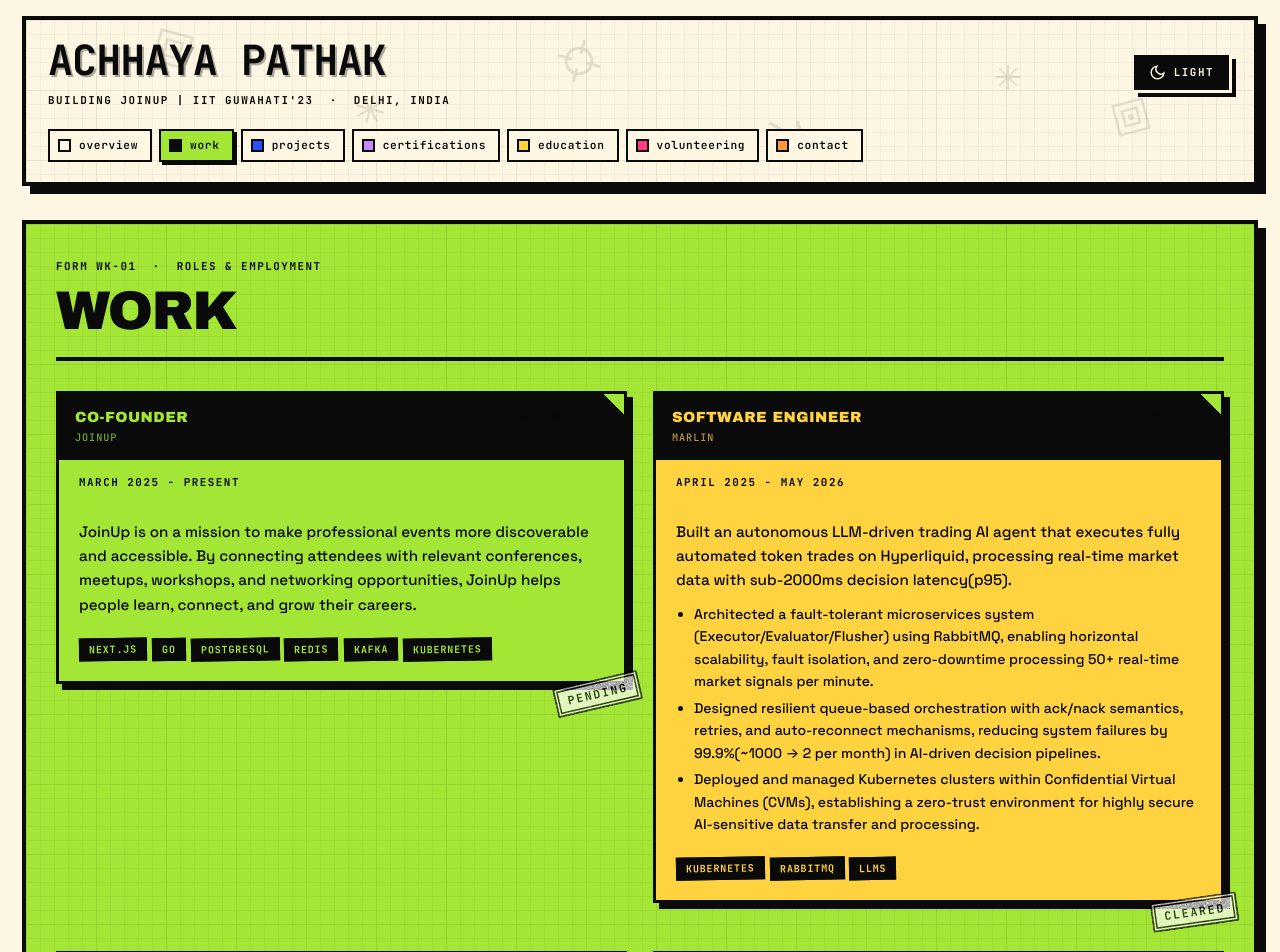
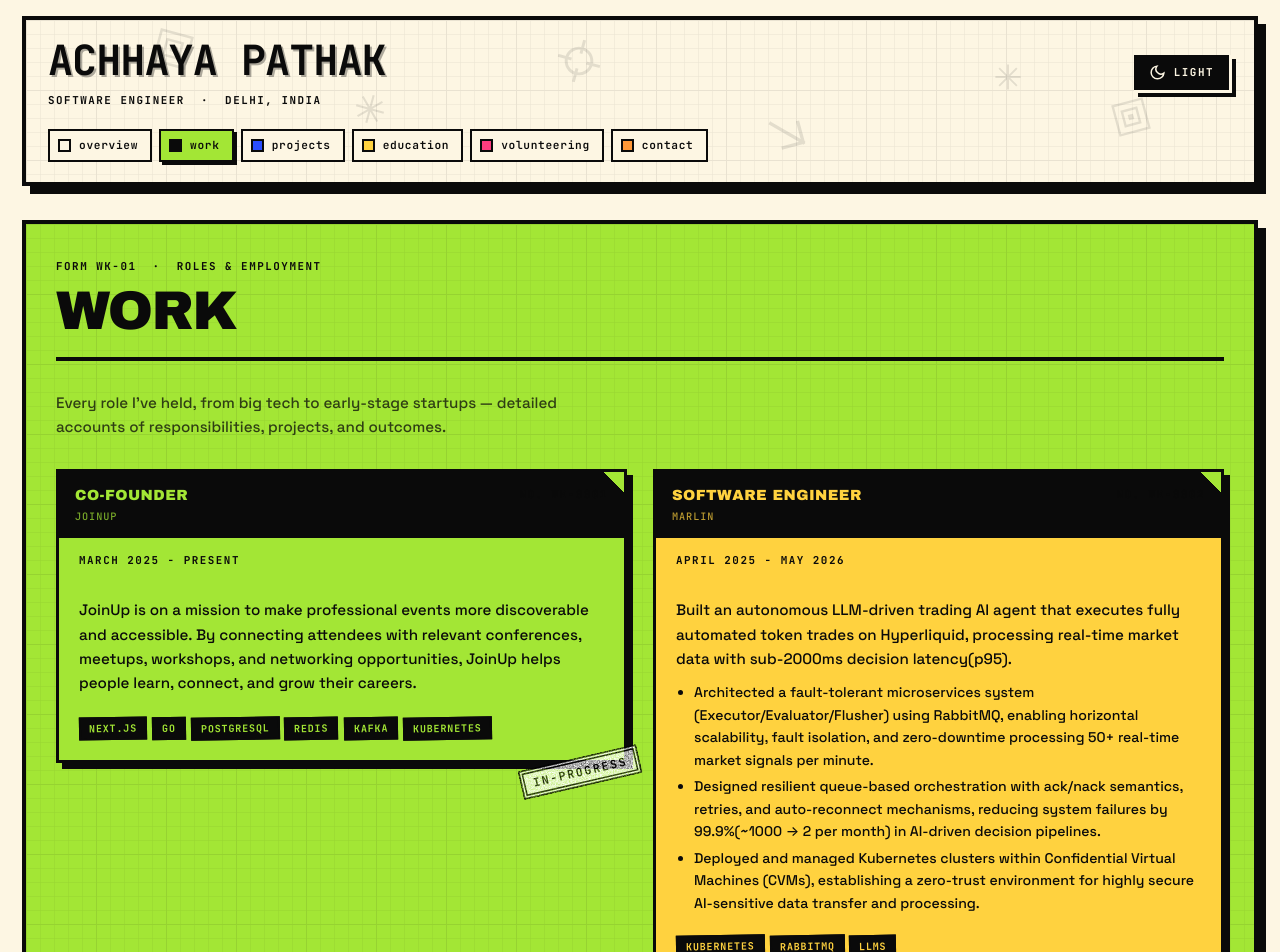
Before and after one commit to achhayapathak/portfolio, a Next.js app: page /work in a window 1280 px wide. Shown: the part 60-1012 px from the top of the page. Built offline with nearby package versions, Linux system fonts and the light colour scheme.

Commit message:
refactor: update content schema, reorganize site data, and add lede text to page templates

```diff
--- a/src/app/contact/page.tsx
+++ b/src/app/contact/page.tsx
@@ -81,8 +81,7 @@
                 "color-mix(in srgb, var(--on-stock) 76%, var(--stock))",
             }}
           >
-            Direct lines, profiles worth your time. Open to backend and
-            platform roles in {site.location}.
+            {meta.info}
           </p>
 
           <SectionReveal>
--- a/src/app/page.tsx
+++ b/src/app/page.tsx
@@ -43,8 +43,7 @@
               color: "color-mix(in srgb, var(--on-stock) 76%, var(--stock))",
             }}
           >
-            Everything on this site in brief — the latest two entries from each
-            section, with the full ledger one click away.
+            {sectionMeta.overview.info}
           </p>
 
           {/* ── Work ────────────────────────────────────── */}
@@ -110,7 +109,7 @@
             ))}
           </SectionBlock>
 
-          {/* ── Certifications ──────────────────────────── */}
+          {/* ── Certifications (Temporarily disabled for future blog section) ──
           <SectionBlock
             formLabel={`form ${sectionMeta.certifications.form}`}
             subtitle={sectionMeta.certifications.subtitle}
@@ -137,6 +136,7 @@
               </LedgerCard>
             ))}
           </SectionBlock>
+          */}
 
           {/* ── Education ───────────────────────────────── */}
           <SectionBlock
--- a/src/app/work/page.tsx
+++ b/src/app/work/page.tsx
@@ -28,6 +28,17 @@
           title={meta.title}
           subtitle={meta.subtitle}
         >
+                    {/* Lede */}
+          <p
+            className="prose-form"
+            style={{
+              maxWidth: "56ch",
+              marginBottom: 30,
+              color: "color-mix(in srgb, var(--on-stock) 76%, var(--stock))",
+            }}
+          >
+            {meta.info}
+          </p>
           <div className="content-grid">
             {work.map((w, i) => (
               <SectionReveal key={w.company + w.role}>
--- a/src/components/content/LedgerCard.tsx
+++ b/src/components/content/LedgerCard.tsx
@@ -65,7 +65,7 @@
         <div className="stamp-pos">
           <LedgerStamp
             status={status}
-            rotation={stampRotation ?? (status === "pending" ? -13 : -8)}
+            rotation={stampRotation ?? (status === "In-Progress" ? -13 : -8)}
           />
         </div>
       )}
--- a/src/data/content.config.ts
+++ b/src/data/content.config.ts
@@ -15,7 +15,7 @@
   | "violet"
   | "orange";
 
-export type EntryStatus = "pending" | "cleared" | "posted" | "issued";
+export type EntryStatus = "In-Progress" | "Completed" | "Posted";
 
 export interface SiteConfig {
   name: string;
@@ -90,7 +90,7 @@
   date: string;
   org: string;
   detail: string;
-  status: "pending" | "cleared";
+  status: "In-Progress" | "Completed";
 }
 
 export interface NavItem {
@@ -103,31 +103,19 @@
 
 export const site: SiteConfig = {
   name: "Achhaya Pathak",
-  title: "Building JoinUp | IIT Guwahati'23",
+  title: "Software Engineer",
   location: "Delhi, India",
-  email: "achhayapathak11@gmail.com",
+  email: "achhaya.pathak.dev@gmail.com",
   description:
     "Backend & Distributed Systems Engineer specialising in fault-tolerant infrastructure, DevOps, and AI-driven applications.",
-  siteUrl: "https://achhayapathak.dev",
+  siteUrl: "https://achhaya.com",
   social: [
-    {
-      platform: "GitHub",
-      url: "https://github.com/achhayapathak",
-      label: "github/achhayapathak",
-      icon: "code",
-    },
     {
       platform: "LinkedIn",
       url: "https://linkedin.com/in/achhayapathak",
       label: "linkedin/achhayapathak",
       icon: "card",
-    },
-    {
-      platform: "Twitter",
-      url: "https://twitter.com/achhayapathak",
-      label: "twitter/achhayapathak",
-      icon: "link",
-    },
+    }
   ],
   knowsAbout: [
     "Go",
@@ -151,7 +139,7 @@
   { label: "overview", href: "/", stock: "cream" },
   { label: "work", href: "/work", stock: "lime" },
   { label: "projects", href: "/projects", stock: "cobalt" },
-  { label: "certifications", href: "/certifications", stock: "violet" },
+  // { label: "certifications", href: "/certifications", stock: "violet" }, // Temporarily disabled for future blog section
   { label: "education", href: "/education", stock: "yellow" },
   { label: "volunteering", href: "/volunteering", stock: "magenta" },
   { label: "contact", href: "/contact", stock: "orange" },
@@ -165,7 +153,7 @@
     role: "Co-Founder",
     period: "March 2025 - Present",
     dateRange: ["2025-03", null],
-    status: "pending",
+    status: "In-Progress",
     stock: "lime",
     tags: ["Next.js", "Go", "PostgreSQL", "Redis", "Kafka", "Kubernetes"],
     summary:
@@ -176,7 +164,7 @@
     role: "Software Engineer",
     period: "April 2025 - May 2026",
     dateRange: ["2025-04", "2026-05"],
-    status: "cleared",
+    status: "Completed",
     stock: "yellow",
     tags: ["Kubernetes", "RabbitMQ", "LLMs"],
     summary:
@@ -192,7 +180,7 @@
     role: "SDE-1",
     period: "October 2024 - April 2025",
     dateRange: ["2024-10", "2025-04"],
-    status: "cleared",
+    status: "Completed",
     stock: "teal",
     tags: ["Grafana Stack"],
     summary:
@@ -203,7 +191,7 @@
     role: "Associate Software Engineer",
     period: "February 2024 - October 2024",
     dateRange: ["2024-02", "2024-10"],
-    status: "cleared",
+    status: "Completed",
     stock: "cobalt",
     tags: ["GitHub Actions", "Snowflake", "ETL", "CI/CD"],
     summary:
@@ -219,7 +207,7 @@
     role: "Game Mathematician",
     period: "August 2023 - January 2024",
     dateRange: ["2023-08", "2024-01"],
-    status: "cleared",
+    status: "Completed",
     stock: "magenta",
     tags: ["JavaScript", "C++"],
     summary:
@@ -233,7 +221,7 @@
     role: "Summer Research Intern",
     period: "April 2021 - May 2021",
     dateRange: ["2021-04", "2021-05"],
-    status: "cleared",
+    status: "Completed",
     stock: "violet",
     tags: ["MS Excel", "Python", "Tableau"],
     summary:
@@ -252,7 +240,7 @@
     name: "JoinUp",
     tagline: "Event discovery & social platform",
     period: "2024 - Present",
-    status: "pending",
+    status: "In-Progress",
     stock: "cobalt",
     tags: ["Next.js", "Go", "PostgreSQL", "Redis", "Kafka", "Kubernetes"],
     summary:
@@ -261,35 +249,48 @@
     featured: true,
   },
   {
-    name: "Event Pipeline",
-    tagline: "Distributed event processing system",
+    name: "Distributed Document Search",
+    tagline: "Production grade distributed search service",
     period: "2024",
-    status: "posted",
+    status: "Completed",
     stock: "magenta",
-    tags: ["Go", "Kafka", "gRPC", "Docker", "Prometheus"],
+    tags: ["TypeScript", "Distributed Systems", "Multi-tenancy"],
     summary:
-      "A high-throughput event ingestion and processing pipeline. Handles 50K+ events per day with exactly-once delivery guarantees. Implements dead-letter queues and automatic retry logic.",
+      "A production grade distributed document search service which supports multi-tenancy.",
+    link: "https://github.com/achhayapathak/distributed-document-search",
   },
   {
-    name: "Infra Toolkit",
-    tagline: "Terraform modules for AWS",
-    period: "2023 - Present",
-    status: "posted",
+    name: "Job Assist AI",
+    tagline: "AI tool for job applications",
+    period: "2024",
+    status: "Completed",
     stock: "violet",
-    tags: ["Terraform", "AWS", "Python", "GitHub Actions"],
+    tags: ["TypeScript", "AI", "Backend", "Frontend"],
     summary:
-      "A collection of production-ready Terraform modules for AWS. VPC networking, EKS clusters, RDS instances, and CI/CD pipeline templates.",
-    link: "https://github.com/achhayapathak/infra-toolkit",
+      "The backend and frontend of Job Assist AI, an AI tool to help with job applications.",
+    link: "https://github.com/achhayapathak/job-assist-ai-backend",
   },
   {
-    name: "CLI Dashboard",
-    tagline: "Terminal-based system monitor",
+    name: "The Perfect Backend",
+    tagline: "Ideal microservices backend system",
     period: "2023",
-    status: "cleared",
+    status: "Completed",
     stock: "teal",
-    tags: ["Go", "Bubble Tea", "SSH"],
+    tags: ["JavaScript", "Microservices", "Backend"],
     summary:
-      "A TUI application for monitoring distributed systems. Real-time metrics, log tailing, and SSH-accessible dashboards built with Bubble Tea.",
+      "Just me trying to write an ideal microservices based backend system.",
+    link: "https://github.com/achhayapathak/ThePerfectBackend",
+  },
+  {
+    name: "Termtalk",
+    tagline: "Secure CLI Chat",
+    period: "2023",
+    status: "Completed",
+    stock: "orange",
+    tags: ["JavaScript", "CLI", "NPM"],
+    summary:
+      "Npm package to securely chat with your friend through your CLI.",
+    link: "https://github.com/achhayapathak/termtalk",
   },
 ];
 
@@ -300,7 +301,7 @@
     name: "Summer Analytics Bootcamp",
     issuer: "INSPIRE Scholar",
     date: "2023",
-    status: "issued",
+    status: "Completed",
     stock: "violet",
   },
 ];
@@ -312,21 +313,21 @@
     institution: "Indian Institute of Technology, Guwahati",
     degree: "Master's degree, Mathematics and Computer Science",
     period: "July 2021 - June 2023",
-    status: "cleared",
+    status: "Completed",
     stock: "yellow",
   },
   {
     institution: "Hansraj College",
     degree: "Bachelor's degree, Mathematics",
     period: "July 2018 - June 2021",
-    status: "cleared",
+    status: "Completed",
     stock: "teal",
   },
   {
     institution: "Kendriya vidyalaya",
     degree: "High School",
     period: "July 2016 - May 2018",
-    status: "cleared",
+    status: "Completed",
     stock: "magenta",
   },
 ];
@@ -338,7 +339,7 @@
     org: "Open Source Community",
     role: "Contributor & Mentor",
     period: "2023 - Present",
-    status: "cleared",
+    status: "Completed",
     stock: "magenta",
     summary:
       "Contributing to open-source infrastructure tools. Mentoring new contributors and reviewing pull requests.",
@@ -347,7 +348,7 @@
     org: "College Tech Club",
     role: "Technical Lead",
     period: "2022 - 2024",
-    status: "cleared",
+    status: "Completed",
     stock: "teal",
     summary:
       "Led a team of 15 members. Organized hackathons, workshops on cloud computing, and technical talks.",
@@ -361,37 +362,37 @@
     date: "2025-01",
     org: "Startup (Stealth)",
     detail: "backend engineer",
-    status: "pending",
+    status: "In-Progress",
   },
   {
     date: "2024-06",
     org: "JoinUp",
     detail: "event platform · go · next.js · kubernetes",
-    status: "pending",
+    status: "In-Progress",
   },
   {
     date: "2024-03",
     org: "AWS",
     detail: "solutions architect associate · certified",
-    status: "cleared",
+    status: "Completed",
   },
   {
     date: "2024-01",
     org: "CNCF",
     detail: "certified kubernetes administrator",
-    status: "cleared",
+    status: "Completed",
   },
   {
     date: "2023-06",
     org: "Previous Company",
     detail: "software engineer · python · terraform",
-    status: "cleared",
+    status: "Completed",
   },
   {
     date: "2023-03",
     org: "Infra Toolkit",
     detail: "terraform modules · aws · open source",
-    status: "cleared",
+    status: "Completed",
   },
 ];
 
@@ -402,42 +403,49 @@
     form: "OV-00",
     subtitle: "index of records",
     title: "Overview",
+    info: "Everything on this page in brief — the latest two entries from each section, with the full ledger one click away!",
     stock: "cream" as StockColor,
   },
   work: {
     form: "WK-01",
     subtitle: "roles & employment",
     title: "Work",
+    info: "Every role I've held, from big tech to early-stage startups — detailed accounts of responsibilities, projects, and outcomes.",
     stock: "lime" as StockColor,
   },
   projects: {
     form: "PR-02",
     subtitle: "things i have built",
     title: "Projects",
+    info: "Every product that I've built, from tech demos to production systems — deep dives into problem, tech stack, and results.",
     stock: "cobalt" as StockColor,
   },
   certifications: {
     form: "CT-03",
     subtitle: "credentials & qualifications",
     title: "Certifications",
+    info: "Professional certifications and technical credentials demonstrating verified expertise.",
     stock: "violet" as StockColor,
   },
   education: {
     form: "ED-04",
     subtitle: "academic record",
     title: "Education",
+    info: "Formal academic background, degrees, and foundational studies in mathematics and computer science.",
     stock: "yellow" as StockColor,
   },
   volunteering: {
     form: "VL-05",
     subtitle: "community & leadership",
     title: "Volunteering",
+    info: "Contributions to the open-source community, mentorship, and technical leadership outside of work.",
     stock: "magenta" as StockColor,
   },
   contact: {
     form: "CX-06",
     subtitle: "get in touch",
     title: "Contact",
+    info: "Direct lines, profiles worth your time. Open to backend and platform roles.",
     stock: "orange" as StockColor,
   },
 } as const;
```
Also changed, not shown: src/app/certifications/page.tsx (+11 -0 lines), src/app/education/page.tsx (+11 -0 lines), src/app/projects/page.tsx (+11 -0 lines), src/app/volunteering/page.tsx (+11 -0 lines).
